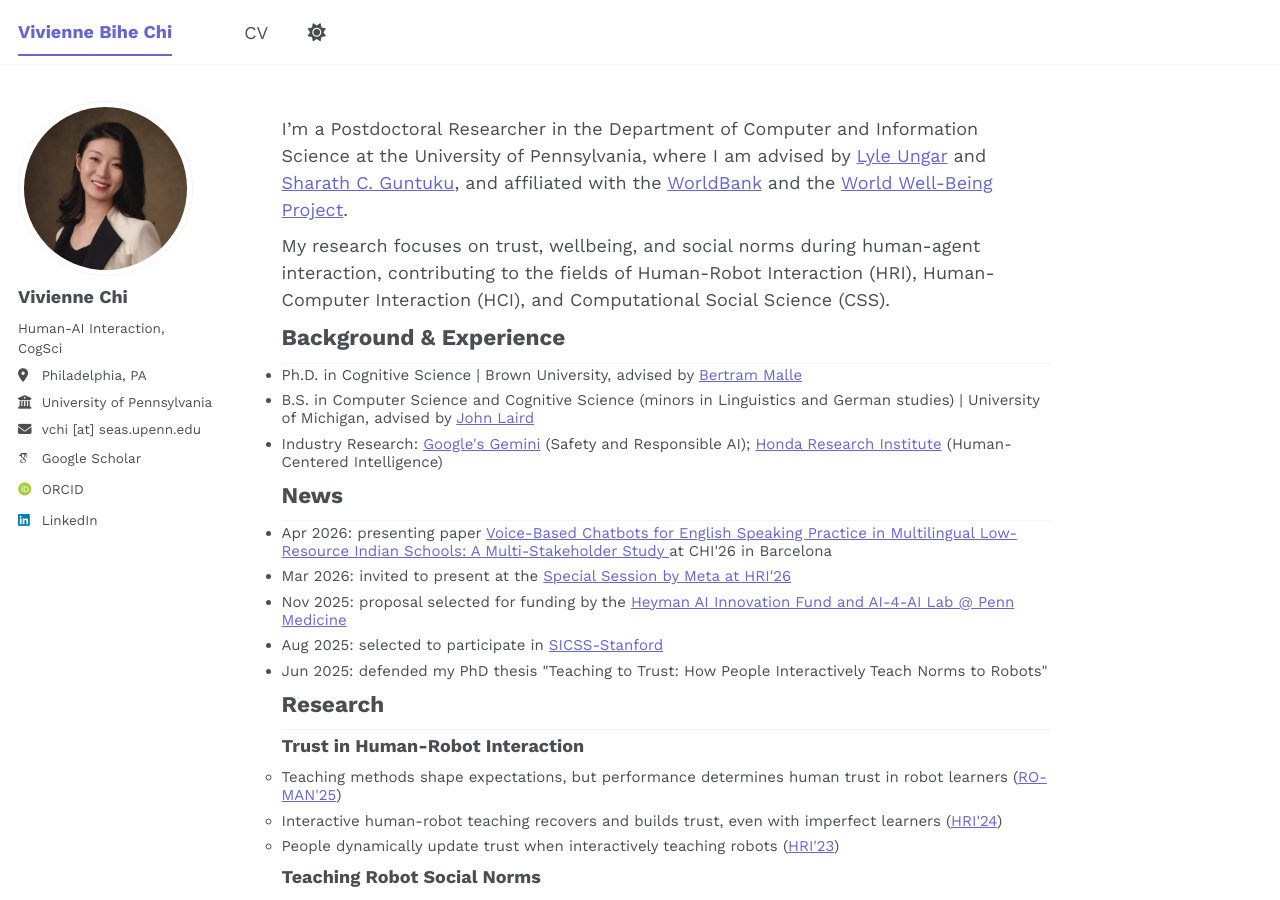
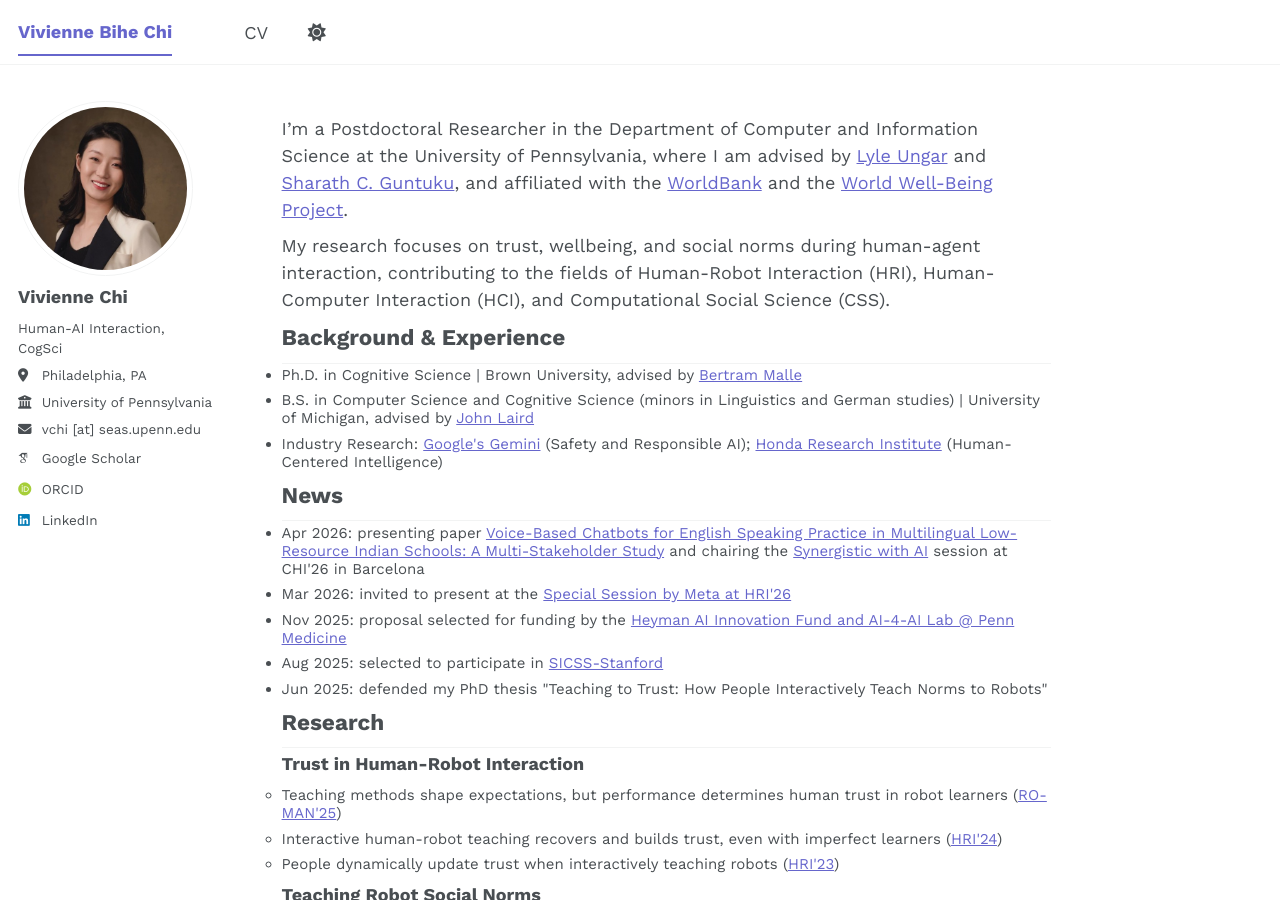
Before and after one commit to vivichi7/vivichi7.github.io, a Jekyll site: the page built from _pages/about.md, in a window 1280 px wide and 900 px high. Built offline with Jekyll 4.4.1, drawn with Linux system fonts in a browser that asks for light colours; some web fonts are replaced; a script bundle is joined from its source files by our own code; library files that are not in the unit come from our copies.

Commit message:
Update about.md

```diff
--- a/_pages/about.md
+++ b/_pages/about.md
@@ -27,7 +27,7 @@ News
 ------
 <div style="font-size: smaller; line-height: 1.2;">
 <ul>
-<li>Apr 2026: presenting paper <a href="https://arxiv.org/abs/2601.19304">Voice-Based Chatbots for English Speaking Practice in Multilingual Low-Resource Indian Schools: A Multi-Stakeholder Study </a> at CHI'26 in Barcelona</li>
+<li>Apr 2026: presenting paper <a href="https://arxiv.org/abs/2601.19304">Voice-Based Chatbots for English Speaking Practice in Multilingual Low-Resource Indian Schools: A Multi-Stakeholder Study</a> and chairing the <a href="https://programs.sigchi.org/chi/2026/program/session/225046">Synergistic with AI</a> session at CHI'26 in Barcelona</li>
 <li>Mar 2026: invited to present at the <a href="https://humanrobotinteraction.org/2026/special-session-by-meta/">Special Session by Meta at HRI'26</a></li>
 <li>Nov 2025: proposal selected for funding by the <a href="https://www.med.upenn.edu/kbjohnsonlab/look-pilots/#20261">Heyman AI Innovation Fund and AI-4-AI Lab @ Penn Medicine</a></li>
 <li>Aug 2025: selected to participate in <a href="https://sicss.io/2025/stanford/people"> SICSS-Stanford</a></li>
```
